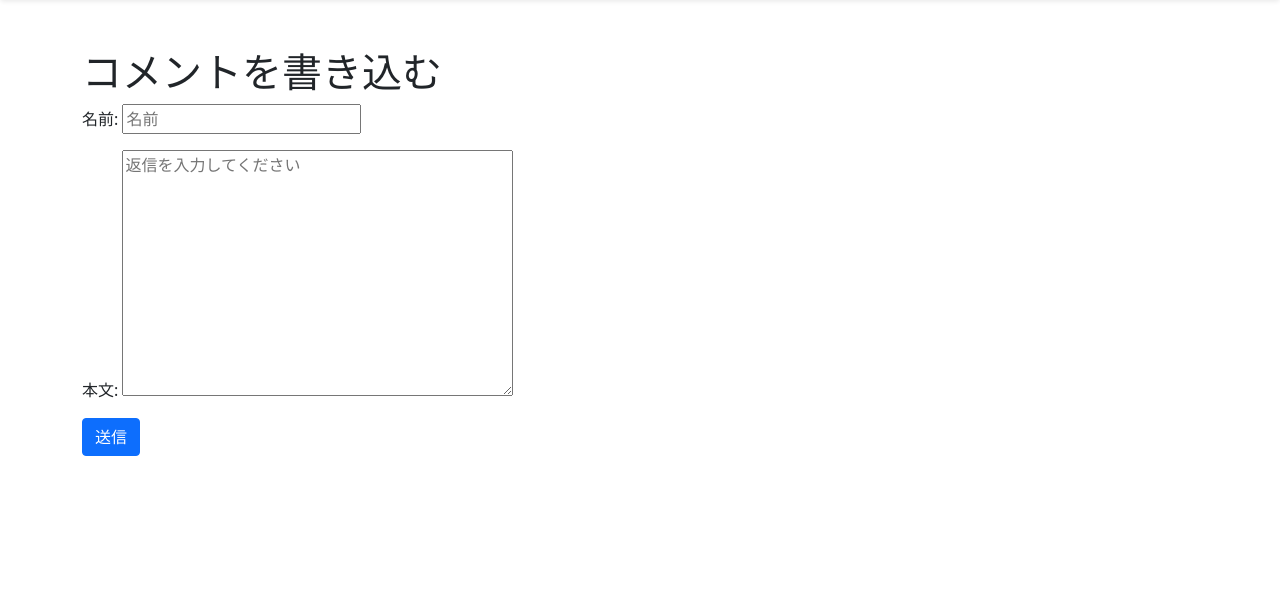
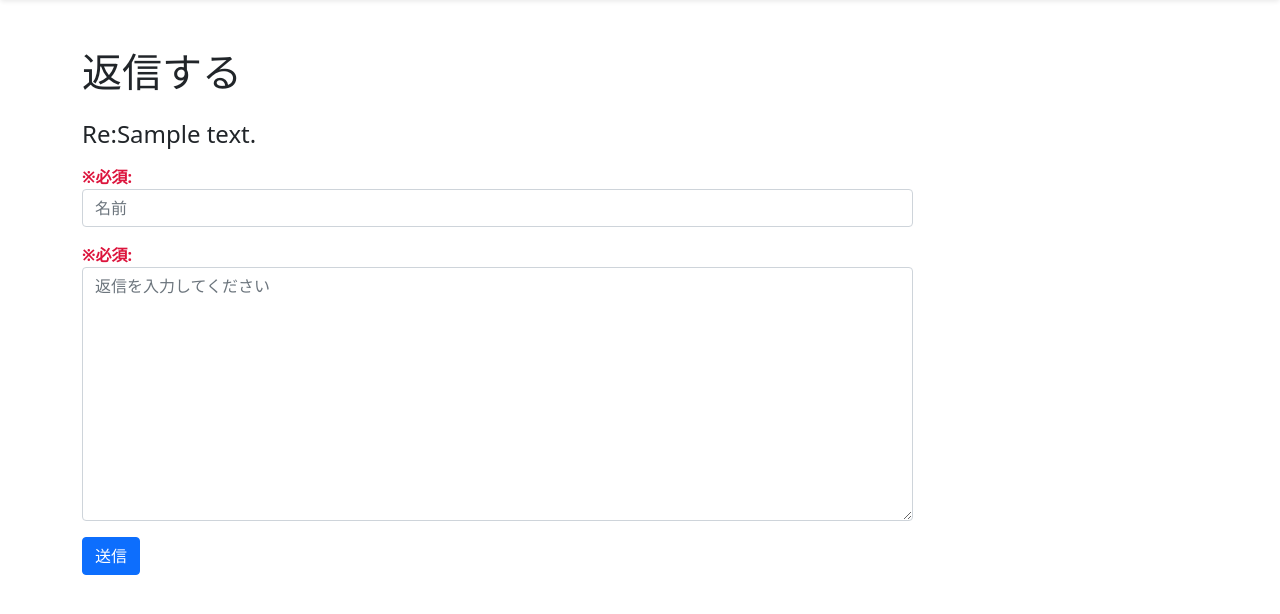
Before and after one commit to hitomu-1/Django-Blog-App, a Django app: page /reply/1/ in a window 1280 px wide. Shown: the part 94-708 px from the top of the page. Run offline with Django 4.2, Linux system fonts and the light colour scheme; tables that the repository leaves empty hold one stand-in row (values such as "Sample post"); some libraries are stand-ins or nearby versions.

Commit message:
コメントと返信のレイアウトを修正

```diff
--- a/blog/Templates/blog/base.html
+++ b/blog/Templates/blog/base.html
@@ -1,14 +1,20 @@
 {% load static %}
 <!doctype html>
 <html lang="ja">
+
 <head>
   <meta charset="utf-8">
   <meta name="viewport" content="width=device-width, initial-scale=1">
 
-    <link href="https://cdn.jsdelivr.net/npm/bootstrap@5.0.2/dist/css/bootstrap.min.css" rel="stylesheet" integrity="sha384-EVSTQN3/azprG1Anm3QDgpJLIm9Nao0Yz1ztcQTwFspd3yD65VohhpuuCOmLASjC" crossorigin="anonymous">
+  <link rel="stylesheet" href="https://cdnjs.cloudflare.com/ajax/libs/font-awesome/7.0.1/css/all.min.css"
+    integrity="sha512-2SwdPD6INVrV/lHTZbO2nodKhrnDdJK9/kg2XD1r9uGqPo1cUbujc+IYdlYdEErWNu69gVcYgdxlmVmzTWnetw=="
+    crossorigin="anonymous" referrerpolicy="no-referrer" />
+  <link href="https://cdn.jsdelivr.net/npm/bootstrap@5.0.2/dist/css/bootstrap.min.css" rel="stylesheet"
+    integrity="sha384-EVSTQN3/azprG1Anm3QDgpJLIm9Nao0Yz1ztcQTwFspd3yD65VohhpuuCOmLASjC" crossorigin="anonymous">
   <link rel="stylesheet" href="{% static 'blog/css/style.css' %}">
   <title>ブログアプリ</title>
 </head>
+
 <body>
 
   {% include "blog/snippets/navbar.html" %}
@@ -17,7 +23,10 @@
     {% block content %}
     {% endblock content %}
   </div>
-    <script src="https://cdn.jsdelivr.net/npm/bootstrap@5.0.2/dist/js/bootstrap.bundle.min.js" integrity="sha384-MrcW6ZMFYlzcLA8Nl+NtUVF0sA7MsXsP1UyJoMp4YLEuNSfAP+JcXn/tWtIaxVXM" crossorigin="anonymous"></script>
+  <script src="https://cdn.jsdelivr.net/npm/bootstrap@5.0.2/dist/js/bootstrap.bundle.min.js"
+    integrity="sha384-MrcW6ZMFYlzcLA8Nl+NtUVF0sA7MsXsP1UyJoMp4YLEuNSfAP+JcXn/tWtIaxVXM"
+    crossorigin="anonymous"></script>
 
 </body>
+
 </html>
--- a/blog/Templates/blog/comment_form.html
+++ b/blog/Templates/blog/comment_form.html
@@ -4,9 +4,18 @@
 
 <div class="row">
     <div class="col-9">
-        <h1>コメントを書き込む</h1>
-
-        <form method="post">
+        {% if post %}
+        <h1 class="mb-4">コメントを書き込む</h1>
+        <h4 class="mb-3">
+            Title:{{post.title}}
+        </h4>
+        {% elif comment %}
+        <h1 class="mb-4">返信する</h1>
+        <h4 class="mb-3">
+            Re:{{comment.text}}
+        </h4>
+        {% endif %}
+        <form class="comment-form" method="post">
             {% csrf_token %}
             {{ form.as_p }}
             <button type="submit" class="btn btn-primary">送信</button>
--- a/blog/forms.py
+++ b/blog/forms.py
@@ -8,9 +8,17 @@ class CommentForm(forms.ModelForm):
         model = Comment
         fields = ["name", "text"]
         widgets = {
-            "name": forms.TextInput(attrs={"placeholder": "名前"}),
-            "text": forms.Textarea(attrs={"placeholder": "コメントを入力してください"}),
+            "name": forms.TextInput(
+                attrs={"placeholder": "名前", "class": "form-control"}
+            ),
+            "text": forms.Textarea(
+                attrs={
+                    "placeholder": "コメントを入力してください",
+                    "class": "form-control",
+                }
+            ),
         }
+        labels = {"name": "※必須", "text": "※必須"}
 
 
 class ReplyForm(forms.ModelForm):
@@ -18,6 +26,11 @@ class ReplyForm(forms.ModelForm):
         model = Reply
         fields = ["name", "text"]
         widgets = {
-            "name": forms.TextInput(attrs={"placeholder": "名前"}),
-            "text": forms.Textarea(attrs={"placeholder": "返信を入力してください"}),
+            "name": forms.TextInput(
+                attrs={"placeholder": "名前", "class": "form-control"}
+            ),
+            "text": forms.Textarea(
+                attrs={"placeholder": "返信を入力してください", "class": "form-control"}
+            ),
         }
+        labels = {"name": "※必須", "text": "※必須"}
--- a/blog/static/blog/css/style.css
+++ b/blog/static/blog/css/style.css
@@ -9,3 +9,8 @@ div.category > ul > li a{
 img {
     object-fit: cover;
 }
+
+.comment-form label{
+    color: #dc143c;
+    font-weight: 600;
+}
--- a/blog/urls.py
+++ b/blog/urls.py
@@ -23,9 +23,9 @@ urlpatterns = [
     path("tag/<str:slug>/", TagPostListView.as_view(), name="tag-post-list"),
     path("search/", SearchPostListView.as_view(), name="search-post-list"),
     path("comment/<int:post_pk>/", CommentCreateView.as_view(), name="comment"),
-    path("reply/<int:comment_pk>/", ReplyCreateView.as_view(), name="reply"),
     path(
         "comment/<int:pk>/delete/", CommentDeleteView.as_view(), name="comment-delete"
     ),
+    path("reply/<int:comment_pk>/", ReplyCreateView.as_view(), name="reply"),
     path("reply/<int:pk>/delete/", ReplyDeleteView.as_view(), name="reply-delete"),
 ]
```
Also changed, not shown: blog/Templates/blog/post_detail.html (+34 -10 lines), blog/Templates/blog/snippets/comments.html (+14 -11 lines). Lines whose indentation alone changed are shown as unchanged.
